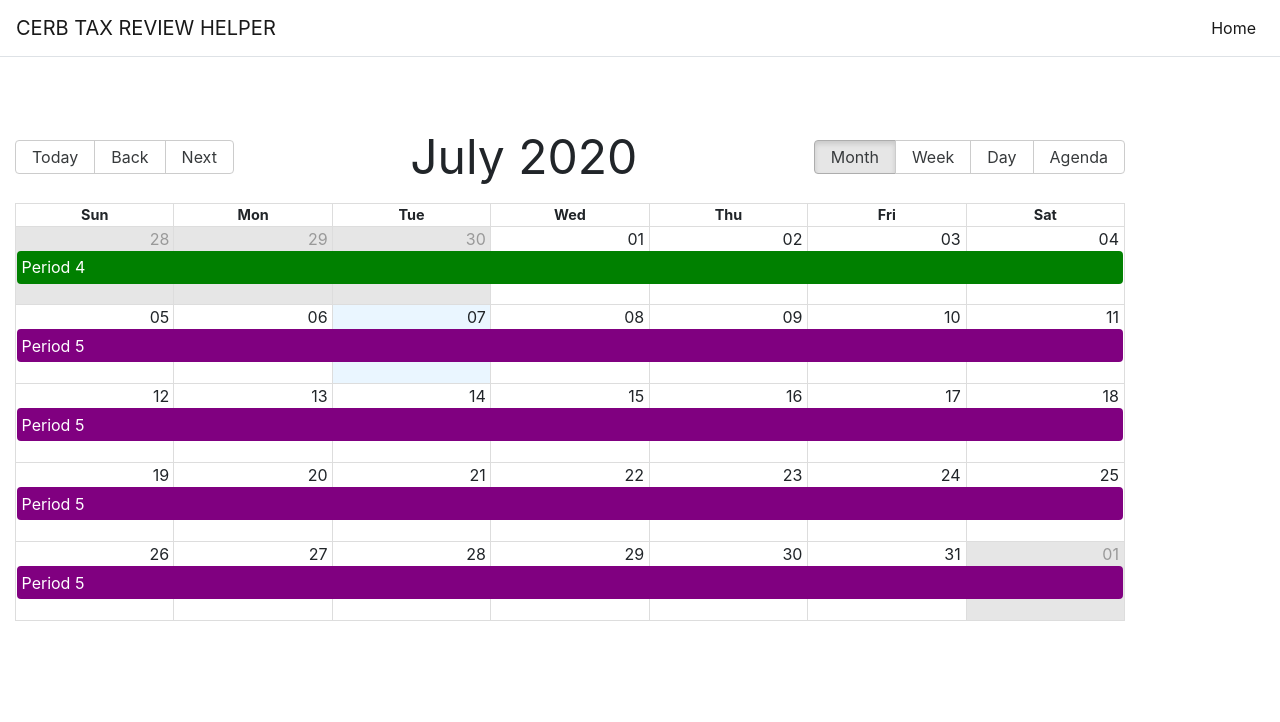
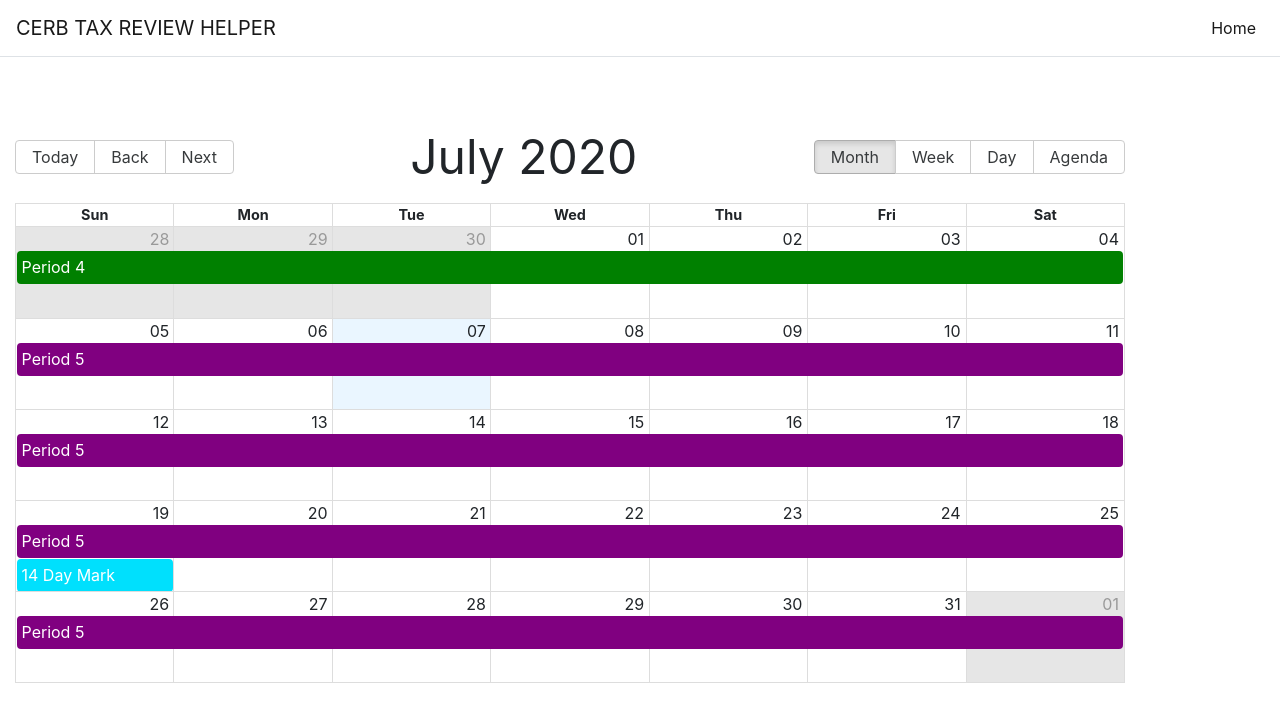
Before and after one commit to jaybenaim/workTaxReviews, a React (Create React App) app: page /#/calendar in a window 1280 px wide. Shown: the top 722 px of the page. Built offline with nearby package versions, Linux system fonts and the light colour scheme.

Commit message:
added last 14 day mark

```diff
--- a/src/assets/stylesheets/calendar.css
+++ b/src/assets/stylesheets/calendar.css
@@ -31,6 +31,10 @@
   background: #3174ad !important;
   border: 2px solid #3174ad;
 }
+[title="14 Day Mark"] {
+  background: #00e0fd !important;
+  border: 2px solid #00e0fd;
+}
 .rbc-event {
   background: none;
   padding: 0;
@@ -43,3 +47,6 @@
 .rbc-toolbar-label {
   font-size: 3em;
 }
+.rbc-month-row {
+  min-height: 91px;
+}
--- a/src/components/Calendar/Calendar.jsx
+++ b/src/components/Calendar/Calendar.jsx
@@ -13,7 +13,31 @@ const Calendar = () => {
     console.log(e);
   };
   const extendPeriodsToCoverLastDay = () => {
-    return myEventsList.map((event, i) => {
+    let fourteenDayMark = [
+      {
+        title: "14 Day Mark",
+        start: new Date(2020, 4, 24),
+        end: new Date(2020, 4, 24),
+        allDay: "true",
+      },
+      {
+        title: "14 Day Mark",
+        start: new Date(2020, 5, 21),
+        end: new Date(2020, 5, 21),
+        allDay: "true",
+      },
+      {
+        title: "14 Day Mark",
+        start: new Date(2020, 6, 19),
+        end: new Date(2020, 6, 19),
+        allDay: "true",
+      },
+    ];
+    let newEventsList = myEventsList;
+    newEventsList.push(...fourteenDayMark);
+    return newEventsList.map((event, i) => {
+      event.start = new Date(event.start);
+      event.end = new Date(event.end);
       event.end.setDate(event.end.getDate() + 1);
       return event;
     });
--- a/src/components/ClockPanel/ClockPanel.jsx
+++ b/src/components/ClockPanel/ClockPanel.jsx
@@ -1,4 +1,4 @@
-import React from "react";
+import React, { useState, useEffect } from "react";
 import Clock from "../Clock/Clock";
 
 import "../../assets/stylesheets/clockPanel.css";
@@ -18,11 +18,16 @@ const ClockPanel = () => {
     { name: "PE", tz: 1 },
     { name: "QC", tz: 0 },
   ];
-
+  const [date, setDate] = useState(new Date());
+  // useEffect(() => {
+  //   setInterval(() => {
+  //     setDate(new Date());
+  //   }, 10000);
+  // });
   const clockElements = () => {
     return provinces.map((province, i) => {
-      let date = new Date();
-      date.setHours(date.getHours() + province.tz);
+      let newDate = new Date(date);
+      newDate.setHours(date.getHours() + province.tz);
       if (province.name === "Newfoundland") {
         date.setMinutes(date.getMinutes() + 30);
       }
--- a/src/components/FindDate/FindDate.jsx
+++ b/src/components/FindDate/FindDate.jsx
@@ -37,7 +37,10 @@ const FindDate = (props) => {
   };
 
   return (
-    <div className="find-date-section" style={{ padding: "4%" }}>
+    <div
+      className="find-date-section"
+      style={{ padding: "4%", marginTop: "5%" }}
+    >
       <div>Enter the date the client last worked</div>
       {/* Checkbox for 1st time that will change 14 to 28 days */}
       <Form>
```
Also changed, not shown: public/index.html (+0 -10 lines).
